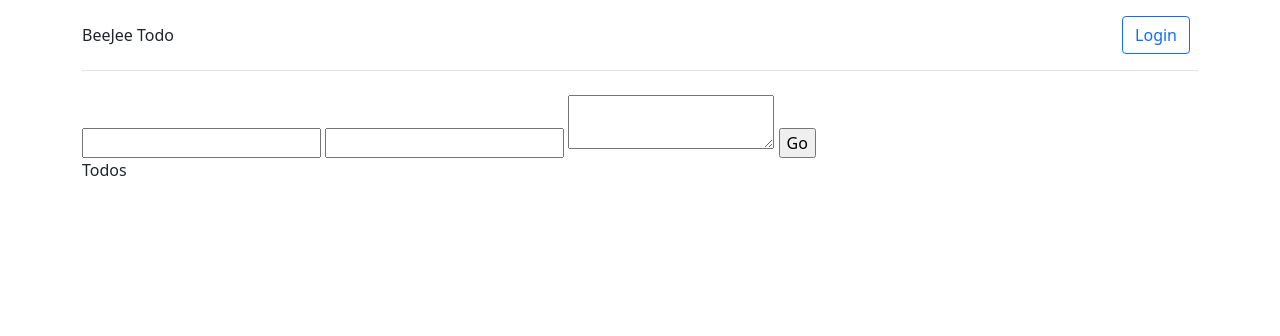
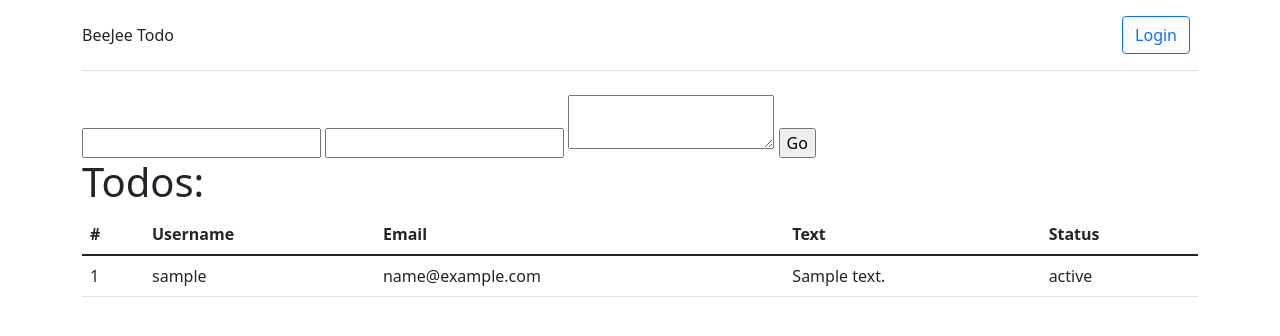
Before and after one commit to Mr-Gorre/beejee, a Python web app: template flask-server/app/templates/todos/list.html in a window 1280 px wide. Shown: the top 336 px of the page. Run offline with Jinja, Linux system fonts and the light colour scheme; the template is opened without the code that fills it: most values are stand-ins (such as "Sample title", 1, 10 or a date in 2020); form fields are guessed from the names that the template uses.

```diff
--- a/flask-server/app/templates/todos/list.html
+++ b/flask-server/app/templates/todos/list.html
@@ -5,5 +5,29 @@
   <input type="submit" value="Go" />
 </form>
 
-<div>Todos</div>
+<h1>Todos:</h1>
+
+<table class="table">
+  <thead>
+    <tr>
+      <th scope="col">#</th>
+      <th scope="col">Username</th>
+      <th scope="col">Email</th>
+      <th scope="col">Text</th>
+      <th scope="col">Status</th>
+    </tr>
+  </thead>
+  <tbody>
+    {% for todo in todos %}
+    <tr>
+      <td>{{todo.id}}</td>
+      <td>{{todo.username}}</td>
+      <td>{{todo.email}}</td>
+      <td>{{todo.text}}</td>
+      <td>{{todo.status}}</td>
+    </tr>
+    {% endfor %}
+  </tbody>
+</table>
+
 {% endblock %}
```
Also changed, not shown: flask-server/app/views/todos.py (+24 -3 lines).
